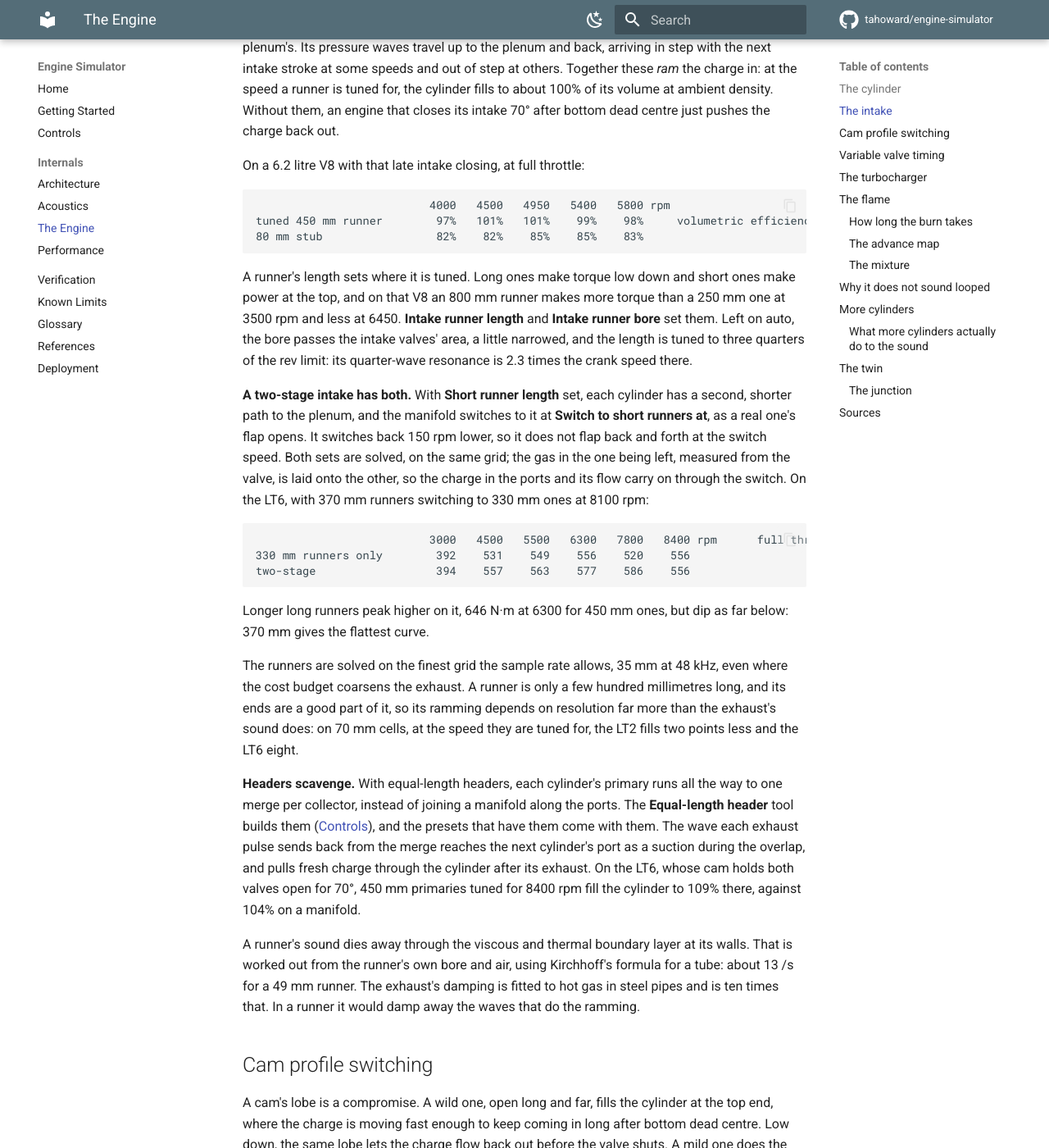
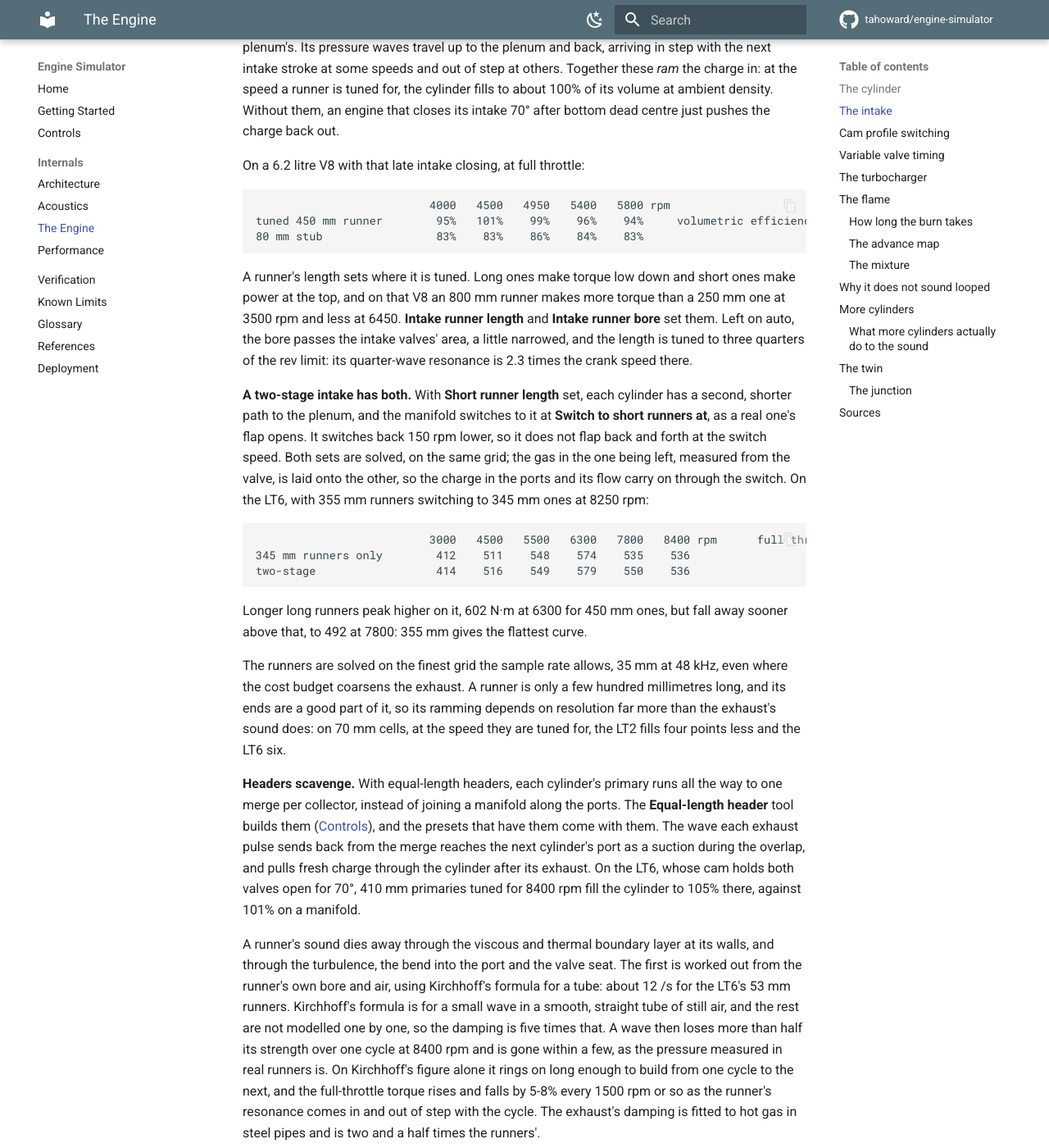
Before and after one commit to tahoward/engine-simulator, an MkDocs documentation site: the page built from docs/engine.md, in a window 1280 px wide and 1400 px high, scrolled down 1470 px. Shown: the whole window at 82% size. Built offline with MkDocs 1.6.1 and Material for MkDocs 9.7.7, drawn with Linux system fonts in a browser that asks for light colours; comment, search, counter and statistics services are not loaded; some of the changed text lies outside the part shown.

Commit message:
dampen runners

````diff
--- a/docs/engine.md
+++ b/docs/engine.md
@@ -61,8 +61,8 @@ On a 6.2 litre V8 with that late intake closing, at full throttle:
 
 ```
                           4000   4500   4950   5400   5800 rpm
-tuned 450 mm runner        97%   101%   101%    99%    98%     volumetric efficiency
-80 mm stub                 82%    82%    85%    85%    83%
+tuned 450 mm runner        95%   101%    99%    96%    94%     volumetric efficiency
+80 mm stub                 83%    83%    86%    84%    83%
 ```
 
 A runner's length sets where it is tuned. Long ones make torque low down and short ones make power
@@ -76,33 +76,39 @@ path to the plenum, and the manifold switches to it at **Switch to short runners
 flap opens. It switches back 150 rpm lower, so it does not flap back and forth at the switch speed.
 Both sets are solved, on the same grid; the gas in the one being left, measured from the valve, is
 laid onto the other, so the charge in the ports and its flow carry on through the switch. On the LT6,
-with 370 mm runners switching to 330 mm ones at 8100 rpm:
+with 355 mm runners switching to 345 mm ones at 8250 rpm:
 
 ```
                           3000   4500   5500   6300   7800   8400 rpm      full throttle, N·m
-330 mm runners only        392    531    549    556    520    556
-two-stage                  394    557    563    577    586    556
+345 mm runners only        412    511    548    574    535    536
+two-stage                  414    516    549    579    550    536
 ```
 
-Longer long runners peak higher on it, 646 N·m at 6300 for 450 mm ones, but dip as far below: 370 mm
-gives the flattest curve.
+Longer long runners peak higher on it, 602 N·m at 6300 for 450 mm ones, but fall away sooner above
+that, to 492 at 7800: 355 mm gives the flattest curve.
 
 The runners are solved on the finest grid the sample rate allows, 35 mm at 48 kHz, even where the
 cost budget coarsens the exhaust. A runner is only a few hundred millimetres long, and its ends are a
 good part of it, so its ramming depends on resolution far more than the exhaust's sound does: on 70
-mm cells, at the speed they are tuned for, the LT2 fills two points less and the LT6 eight.
+mm cells, at the speed they are tuned for, the LT2 fills four points less and the LT6 six.
 
 **Headers scavenge.** With equal-length headers, each cylinder's primary runs all the way to one
 merge per collector, instead of joining a manifold along the ports. The **Equal-length header** tool
 builds them ([Controls](controls.md#equal-length-headers)), and the presets that have them come with them. The wave each exhaust pulse sends
 back from the merge reaches the next cylinder's port as a suction during the overlap, and pulls fresh
 charge through the cylinder after its exhaust. On the LT6, whose cam holds both valves open for 70°,
-450 mm primaries tuned for 8400 rpm fill the cylinder to 109% there, against 104% on a manifold.
+410 mm primaries tuned for 8400 rpm fill the cylinder to 105% there, against 101% on a manifold.
 
-A runner's sound dies away through the viscous and thermal boundary layer at its walls. That is
-worked out from the runner's own bore and air, using Kirchhoff's formula for a tube: about 13 /s for
-a 49 mm runner. The exhaust's damping is fitted to hot gas in steel pipes and is ten times that. In a
-runner it would damp away the waves that do the ramming.
+A runner's sound dies away through the viscous and thermal boundary layer at its walls, and through
+the turbulence, the bend into the port and the valve seat. The first is worked out from the runner's
+own bore and air, using Kirchhoff's formula for a tube: about 12 /s for the LT6's 53 mm runners.
+Kirchhoff's formula is for a small wave in a smooth, straight tube of still air, and the rest are not
+modelled one by one, so the damping is five times that. A wave then loses more than half its strength
+over one cycle at 8400 rpm and is gone within a few, as the pressure measured in real runners is.
+On Kirchhoff's figure alone it rings on long enough to build from one cycle to the next, and the
+full-throttle torque rises and falls by 5-8% every 1500 rpm or so as the runner's resonance comes
+in and out of step with the cycle. The exhaust's damping is fitted to hot gas in steel pipes and is
+two and a half times the runners'.
 
 ## Cam profile switching
 
@@ -141,14 +147,16 @@ ECU weighs the air by, because the overlap itself raises that pressure at idle.
 load would advance the cam further and stall an engine with a big cam.
 
 What it buys depends on the cam. On the LT6, whose cam is tuned for 8400 rpm, the intake cam is
-advanced 40° up to 4500 rpm and eased back to rest by 7500. That map was found by running the engine
-at a fixed cam position at each speed: the best advance is about 40° at 4000-5000 rpm, 20° at
-5500-6500 and none from 7000. Moving the exhaust cam either way lost torque almost everywhere.
+advanced 30° up to 4550 rpm and eased back to rest by 7750. That map was found by running the engine
+at a fixed cam position at each speed: the best advance is about 40° at 4000-4500 rpm, 30° at
+5000-5500, 20° at 6000 and 10° or less from 6500. Holding 30° rather than 40° below 4550 gives up to
+15 N·m at 4000-4500 and keeps the dip around 3300 shallower. Moving the exhaust cam either way lost
+torque almost everywhere.
 
 ```
                           3000   4500   6300   8400 rpm      full throttle, N·m
-cam fixed                  391    441    562    556
-intake map                 394    557    577    556
+cam fixed                  395    420    563    536
+intake map                 414    516    579    536
 ```
 
 On the 2GR, the cam rests late, so its runners ram the charge in at the top end, and the phaser
@@ -157,9 +165,9 @@ away:
 
 ```
                           2000   3000   4000   5200   6400 rpm      full throttle, N·m
-cam fixed early            315    325    360    315    286
-cam fixed late             283    292    337    363    342
-intake 40° at low speed    323    321    356    361    342
+cam fixed early            320    314    330    292    243
+cam fixed late             283    294    330    358    327
+intake 40° at low speed    320    324    345    357    327
 ```
 
 ## The turbocharger
````
Also changed, not shown: other parts of docs/engine.md (+3 -3 lines), docs/limits.md (+6 -3 lines), docs/verification.md (+5 -2 lines), 6 other files.
